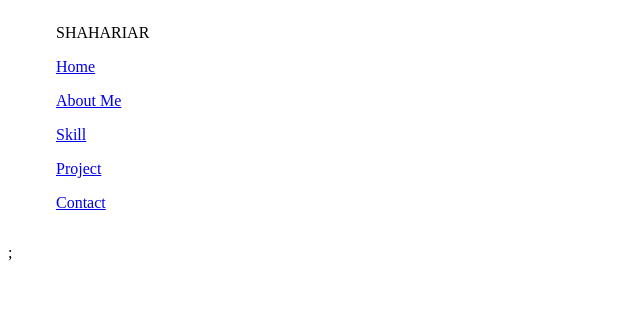
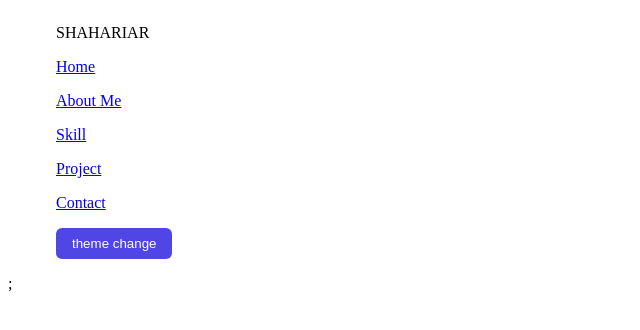
Before and after one commit to shahariar270/portfolio-template, a React (Vite) app in the folder client/: page / in a window 1280 px wide. Shown: the top 330 px of the page, without its empty margins (0-640 px from the left). Built offline with nearby package versions, Linux system fonts and the light colour scheme.

Commit message:
develop button component

```diff
--- a/client/jsconfig.json
+++ b/client/jsconfig.json
@@ -2,7 +2,8 @@
   "compilerOptions": {
     "baseUrl": "./src",
     "paths": {
-      "@Layout/*": ["Layout/*"]
+      "@Layout/*": ["Layout/*"],
+      "@Component/*": ["Component/*"],
     }
   },
   "exclude": ["node_modules"]
--- /dev/null
+++ b/client/src/Component/Button/index.jsx
@@ -0,0 +1,35 @@
+
+import React from 'react'
+
+const Button = ({
+    label,
+    onClick,
+    styles,
+    variants = 'primary',
+    disabled = false,
+    size,
+    border,
+    icon,
+    type,
+    children
+}) => {
+    return (
+        <button
+            style={styles}
+            type={type}
+            onClick={disabled ? undefined : onClick}
+            className={`st-btn st-btn--${variants}
+            ${disabled ? 'st-btn--disabled' : ''}
+            ${size ? `st-btn--${size}` : ''}
+            ${border ? `st-btn--${border}` : ''}
+            `}
+            disabled={disabled}
+        >
+            {label}
+            {icon && <span className="st-btn--icon">{icon}</span>}
+            {children}
+        </button>
+    )
+}
+
+export default Button
--- a/client/src/Layout/Sections/Header.jsx
+++ b/client/src/Layout/Sections/Header.jsx
@@ -1,3 +1,4 @@
+import Button from '@Component/Button'
 import { menuArray } from '@Layout/Helper'
 import React from 'react'
 import { Link } from 'react-router-dom'
@@ -17,7 +18,9 @@ export const Header = () => {
         }
       </div>
       <div className="st-portfolio--theme">
-
+        <Button
+        label={'theme change'}
+        />
       </div>
     </div>
   )
--- /dev/null
+++ b/client/src/assets/styles/Component/_buttons.scss
@@ -0,0 +1,79 @@
+.st-btn {
+    display: inline-flex;
+    align-items: center;
+    justify-content: center;
+    font-weight: 500;
+    border-radius: 0.375rem; // ~6px
+    padding: 0.5rem 1rem; // 8px 16px
+    cursor: pointer;
+    transition: all 0.2s ease;
+    border: none;
+
+    &:disabled {
+        opacity: 0.6;
+        cursor: not-allowed;
+    }
+    // Variants
+    &--primary {
+        @extend .st-btn;
+        background-color: var(--color-primary); // blue-500
+        color: var(--text-white);
+        &:hover {
+            background-color: var(--color-primary-hover); // blue-600
+        }
+    }
+
+    &--secondary {
+        @extend .st-btn;
+        background-color: var(--st-color-secondary); // gray-200
+        color: var(--st-color-text);
+
+        &:hover {
+            background-color: var(--st-color-secondary-hover);
+        }
+    }
+
+    &--danger {
+        @extend .st-btn;
+        background-color: var(--st-color-danger); // red-500
+        color: var(--st-color-text);
+
+        &:hover {
+            background-color: var(--st-color-danger-hover); // red-600
+        }
+    }
+    &--transparent {
+        @extend .st-btn;
+        background-color: transparent;
+        color: var(--st-color-text);
+
+        &:hover {
+            background-color: var(--st-color-secondary-hover); // gray-300
+        }
+    }
+    // Sizes
+    &--sm {
+        padding: 0.25rem 0.5rem; // 4px 8px
+        font-size: 0.875rem; // text-sm
+    }
+
+    &--lg {
+        padding: 0.75rem 1.5rem; // 12px 24px
+        font-size: 1.125rem; // text-lg
+    }
+    &--md {
+        padding: 0.5rem 1rem; // 8px 16px
+        font-size: 1rem; // text-md
+    }
+    &--border-none {
+        border: none;
+    }
+    &--border {
+        border: 1px solid var(--st-border-color);
+    }
+    &--icon {
+        margin-left: 0.5rem; // 8px
+        display: inline-flex;
+        align-items: center;
+    }
+}
--- /dev/null
+++ b/client/src/assets/styles/Component/_component.scss
@@ -0,0 +1 @@
+@import "./buttons"
--- a/client/src/assets/styles/common/_variable.scss
+++ b/client/src/assets/styles/common/_variable.scss
@@ -23,3 +23,6 @@ $color-text-primary-hover: #111827;
 
 $color-text-secondary: #6b7280;
 $color-text-secondary-hover: #4b5563;
+
+$text-white: #fff;
+$text-white-hover: #f1f1f1
--- a/client/src/assets/styles/common/root_style.scss
+++ b/client/src/assets/styles/common/root_style.scss
@@ -14,9 +14,12 @@
     --color-bg-light: #{$color-bg-light};
     --color-bg-light-hover: #{$color-bg-light-hover};
 
-    --color-text-primary: #{$color-text-primary};
-    --color-text-primary-hover: #{$color-text-primary-hover};
+    --text-primary: #{$color-text-primary};
+    --text-primary-hover: #{$color-text-primary-hover};
 
-    --color-text-secondary: #{$color-text-secondary};
-    --color-text-secondary-hover: #{$color-text-secondary-hover};
+    --text-secondary: #{$color-text-secondary};
+    --text-secondary-hover: #{$color-text-secondary-hover};
+
+    --text-white: #{$text-white};
+    --text-white-hover: #{$text-white-hover};
 }
--- a/client/src/assets/styles/main.scss
+++ b/client/src/assets/styles/main.scss
@@ -1 +1,2 @@
 @import './common/common.scss';
+@import './Component/component'
--- a/client/vite.config.js
+++ b/client/vite.config.js
@@ -6,7 +6,8 @@ export default defineConfig({
   plugins: [react()],
   resolve: {
     alias: {
-      '@Layout': path.resolve(__dirname, './src/Layout')
+      '@Layout': path.resolve(__dirname, './src/Layout'),
+      '@Component': path.resolve(__dirname, './src/Component')
     }
   }
 })
```
